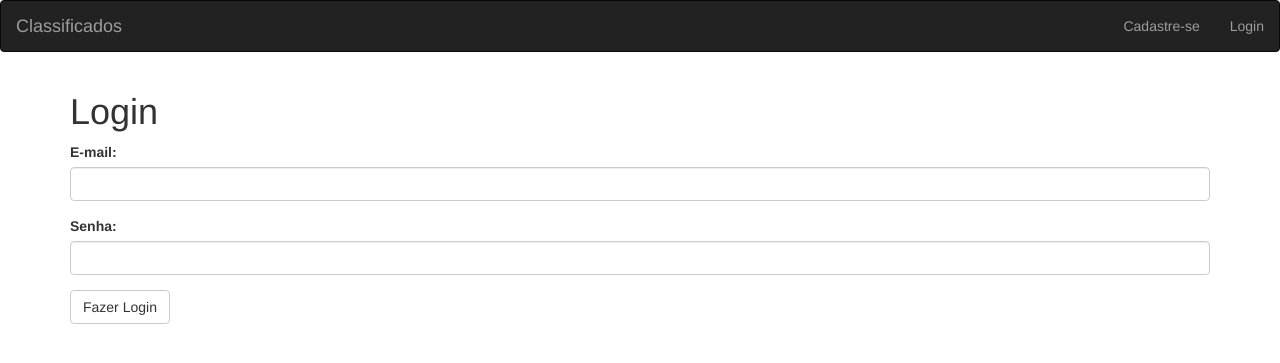
After one commit to levimateus/classificados, a PHP site: page /login.php in a window 1280 px wide. The commit adds this page. Shown: the top 363 px of the page. Run offline with PHP 8.4, Linux system fonts and the light colour scheme.

Commit message:
Aula 4: sistema de login

```diff
--- a/classes/usuarios.class.php
+++ b/classes/usuarios.class.php
@@ -1,5 +1,41 @@
 <?php
 class Usuarios
 {
+	public function cadastrar($nome, $email, $senha, $telefone){
 
+		global $pdo;
+		$sql = $pdo->prepare("SELECT id FROM usuarios WHERE email = :email");
+		$sql->bindValue(":email", $email);
+		$sql->execute();
+
+		if ($sql->rowCount() <= 0) {
+			$sql = $pdo->prepare("INSERT INTO usuarios SET nome = :nome, email = :email, senha = :senha, telefone = :telefone");
+			$sql->bindValue(":nome", $nome);
+			$sql->bindValue(":email", $email);
+			$sql->bindValue(":senha", md5($senha));
+			$sql->bindValue(":telefone", $telefone);
+			$sql->execute();
+
+			return true;
+		} else {
+			return false;
+		}
+	}
+
+	public function login($email, $senha){
+		global $pdo;
+
+		$sql = $pdo->prepare("SELECT id FROM usuarios WHERE email = :email AND senha = :senha");
+		$sql->bindValue(":email", $email);
+		$sql->bindValue(":senha", md5($senha));
+		$sql->execute();
+
+		if ($sql->rowCount() > 0) {
+			$dado = $sql->fetch();
+			$_SESSION['cLogin'] = $dado['id'];
+			return true;
+		} else {
+			return false;
+		}
+	}
 }
--- a/config.php
+++ b/config.php
@@ -1,9 +1,11 @@
 <?php
 session_start();
 
+global $pdo;
 try {
 	$pdo = new PDO("mysql:dbname=classificados;hostname=localhost", "root", "password");
 } catch (PDOException $e) {
 	echo "FALHOU".$e->getMessage();
+	exit();
 }
  ?>
--- /dev/null
+++ b/login.php
@@ -0,0 +1,43 @@
+<?php require 'config.php'; ?>
+<?php require 'pages/header.php'; ?>
+
+<div class="container">
+	<h1>Login</h1>
+	<?php
+		require 'classes/usuarios.class.php';
+		$u = new Usuarios();
+		if (isset($_POST['email']) && !empty($_POST['email'])) {
+			$email = addslashes($_POST['email']);
+			$senha = $_POST['senha'];
+
+			if ($u->login($email, $senha)) {
+				?>
+				<script type="text/javascript">
+					window.location.href="./";
+				</script>
+				<?php
+			} else {
+				?>
+				<div class="alert alert-danger">
+					Usuários e/ou Senha errados!
+				</div>
+				<?php
+			}
+		}
+
+	?>
+
+	<form method="POST">
+		<div class="form-group">
+			<label for="email">E-mail:</label>
+			<input type="email" name="email" id="email" class="form-control">
+		</div>
+		<div class="form-group">
+			<label for="senha">Senha:</label>
+			<input type="password" name="senha" id="senha" class="form-control">
+		</div>
+		<input type="submit" value="Fazer Login" class="btn btn-default">
+	</form>
+</div>
+
+<?php require 'pages/footer.php'; ?>
--- /dev/null
+++ b/sair.php
@@ -0,0 +1,5 @@
+<?php
+session_start();
+unset($_SESSION['cLogin']);
+header("Location: ./");
+ ?>
```
Also changed, not shown: cadastre-se.php (+15 -1 lines).
